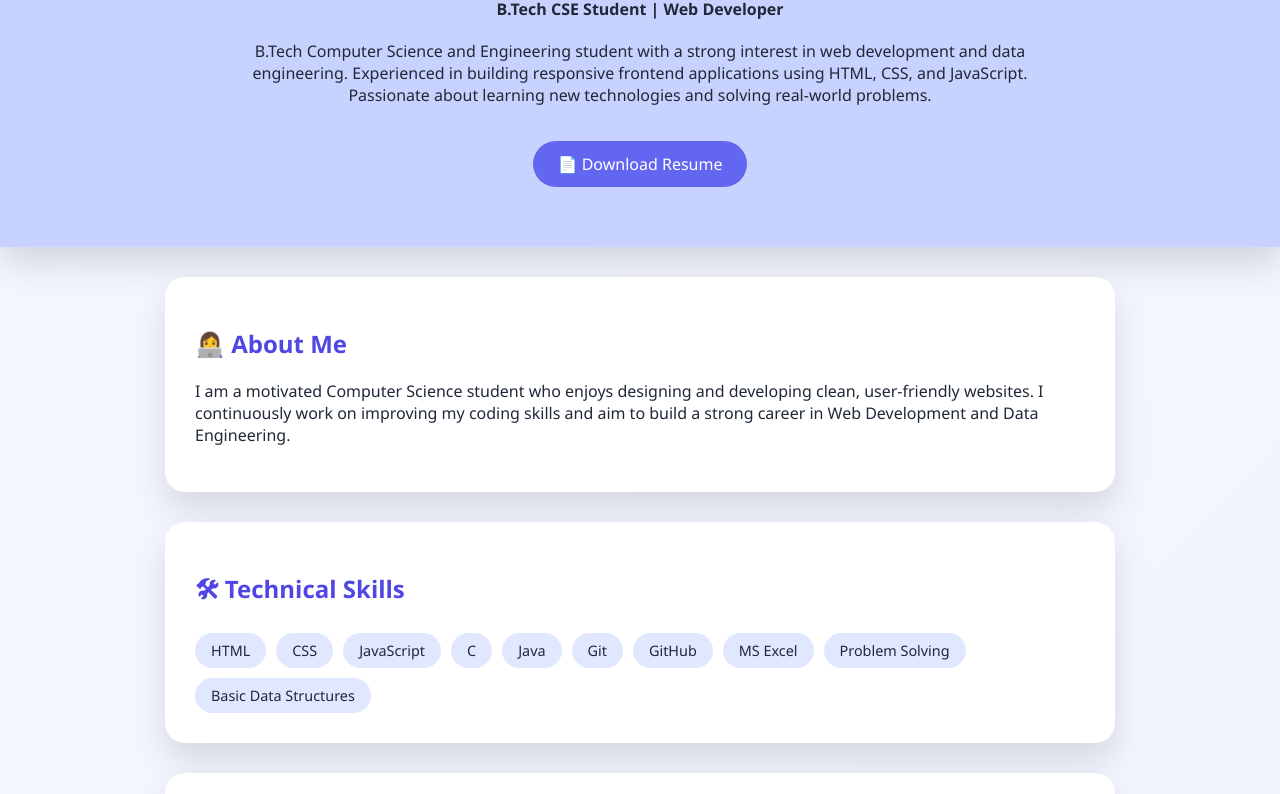
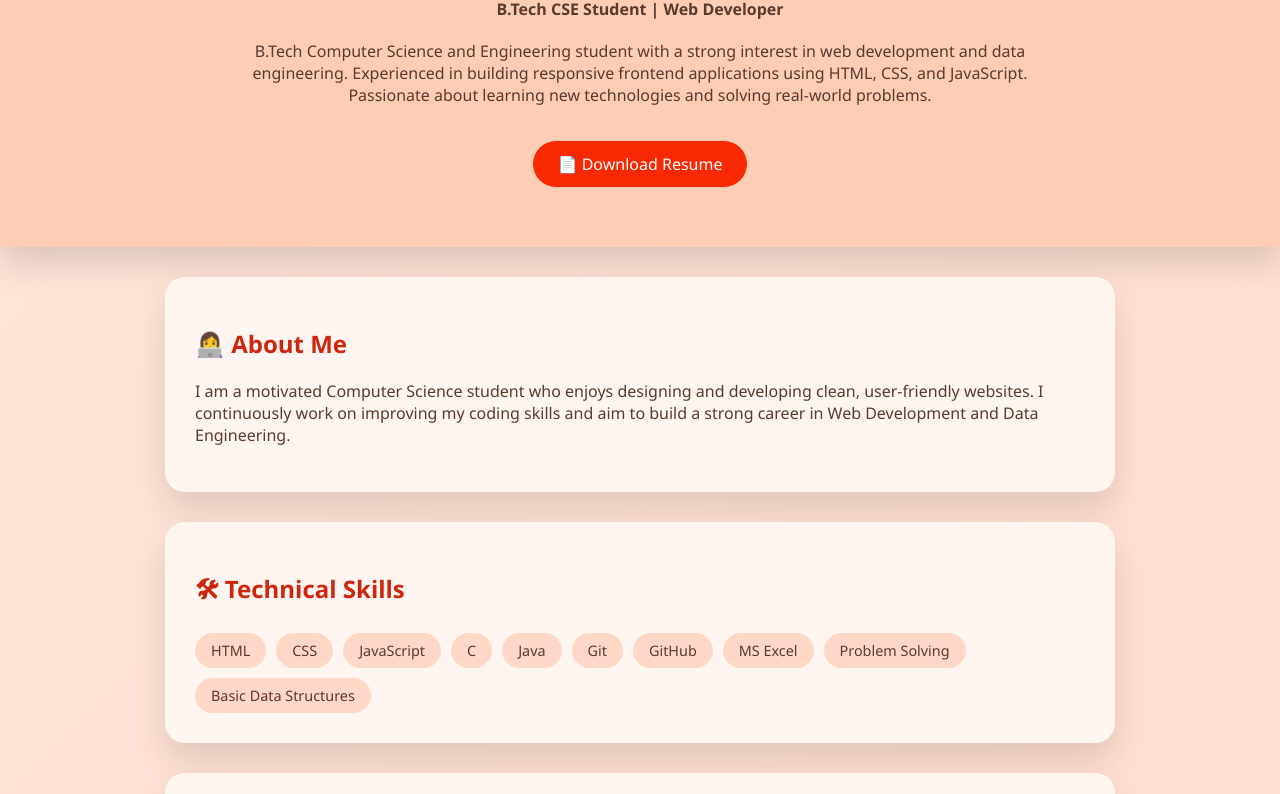
Before and after one commit to dharshani206-S/Portfolio-, a plain HTML site: page index.html in a window 1280 px wide. Shown: the part 127-921 px from the top of the page. Drawn offline with Linux system fonts and the light colour scheme.

Commit message:
Revise CSS styles for improved design
Fix fade animation.  Updated styles for body, header, buttons, cards, and footer with new colors and backgrounds.

```diff
--- a/style.css
+++ b/style.css
@@ -5,15 +5,15 @@
 body {
   margin: 0;
   font-family: "Segoe UI", sans-serif;
-  background: linear-gradient(135deg, #f5f7ff, #eef2ff);
-  color: #1f2937;
+  background: linear-gradient(135deg, #ffe5d9, #ffd7c7);
+  color: #5a3a2e;
 }
 
 /* Header */
 header {
   text-align: center;
   padding: 60px 20px;
-  background: #c7d2fe;
+  background: #ffccb6;
   box-shadow: 0 15px 35px rgba(0,0,0,0.15);
 }
 
@@ -37,7 +37,7 @@ header h1 {
   display: inline-block;
   margin-top: 15px;
   padding: 12px 25px;
-  background: #6366f1;
+  background: #f82803;
   color: white;
   text-decoration: none;
   border-radius: 25px;
@@ -55,7 +55,7 @@ header h1 {
 
 /* Cards */
 .card {
-  background: white;
+  background: #fff5f0;
   width: 85%;
   max-width: 950px;
   margin: 30px auto;
@@ -70,7 +70,7 @@ header h1 {
 }
 
 h2 {
-  color: #4f46e5;
+  color: #ce260c;
 }
 
 /* Skills */
@@ -81,7 +81,7 @@ h2 {
 }
 
 .skills span {
-  background: #e0e7ff;
+  background: #ffd7c7;
   padding: 8px 16px;
   border-radius: 20px;
   font-size: 0.9rem;
@@ -93,7 +93,7 @@ h2 {
 }
 
 .project a {
-  color: #6366f1;
+  color: #ff8c7a;
   font-weight: bold;
   text-decoration: none;
 }
@@ -102,7 +102,7 @@ h2 {
 footer {
   text-align: center;
   padding: 20px;
-  background: #e0e7ff;
+  background: #ffd7c7;
   margin-top: 40px;
 }
 
@@ -110,6 +110,7 @@ footer {
 .fade {
   opacity: 0;
   transform: translateY(20px);
+  transition: opacity 0.3s ease-out, transform 0.3s ease-out;
 }
 
 /* Mobile */
```
